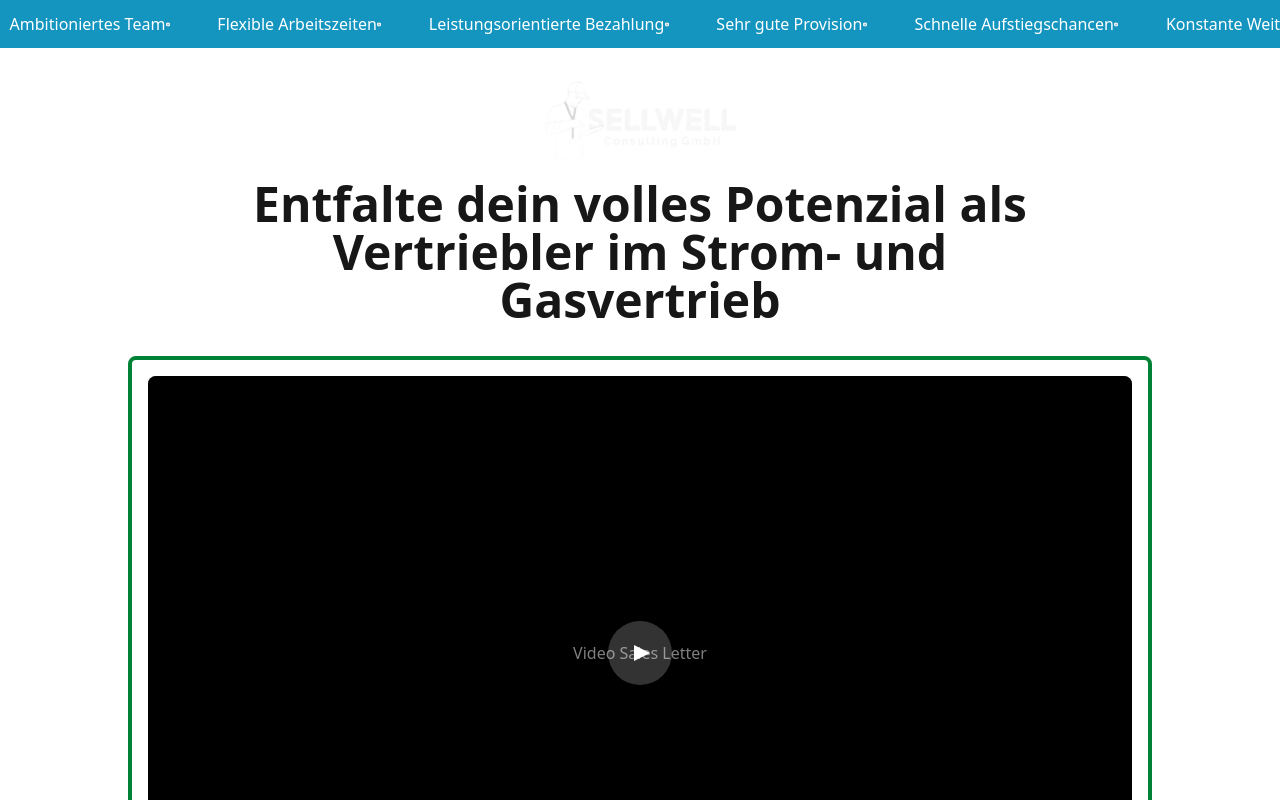
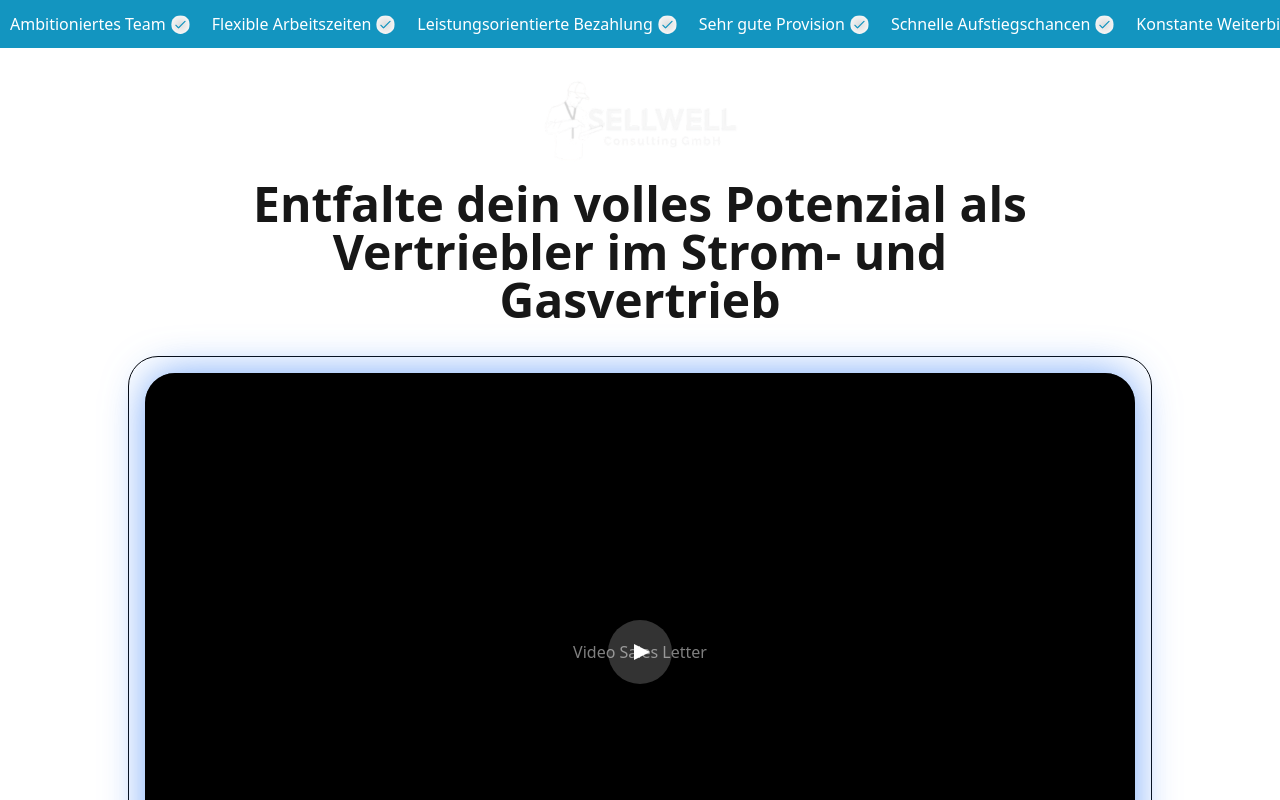
Before and after one commit to mattis-1/sellwell, a Next.js app: page /karriere in a window 1280 px wide. Shown: the top 800 px of the page. Built offline with nearby package versions, Linux system fonts and the light colour scheme; a web font is replaced by a local one.

Commit message:
still styling

```diff
--- a/src/modules/karriere-lp/components/about.tsx
+++ b/src/modules/karriere-lp/components/about.tsx
@@ -51,9 +51,9 @@ export default function SellwellAboutUs() {
             />
           </div>
 
-          <h2 className="text-4xl md:text-5xl font-bold mb-6">Was ist <span className="special-text">Sellwell Consulting</span>?</h2>
+          <h2 className="text-4xl md:text-5xl font-bold mb-6 text-center">Was ist <span className="special-text">Sellwell Consulting</span>?</h2>
 
-          <div className="space-y-4 text-lg">
+          <div className="space-y-4 text-lg text-center">
             <p>
               Mit der SellWell-Consulting GmbH ist es einerseits unser Ziel, Verbrauchern dabei zu helfen, drastisch bei
               ihren Strom- und Gas-Rechnungen zu sparen, und andererseits unseren Mitarbeitern an diesem sehr lukrativen
--- a/src/modules/karriere-lp/components/erwartungen.tsx
+++ b/src/modules/karriere-lp/components/erwartungen.tsx
@@ -37,7 +37,7 @@ export default function SellwellExpectations() {
 
         {/* Background glow */}
         <div className="absolute left-1/2 top-1/2 transform -translate-x-1/2 -translate-y-1/2">
-          <div className="w-[500px] h-[500px] bg-blue-400 rounded-full filter blur-3xl opacity-30" />
+          <div className="w-[500px] h-[500px] bg-[#22d3ee] rounded-full filter blur-3xl opacity-30" />
         </div>
 
         <div className="grid grid-cols-1 md:grid-cols-3 gap-8 max-w-6xl mx-auto relative z-10">
--- a/src/modules/karriere-lp/components/hero.tsx
+++ b/src/modules/karriere-lp/components/hero.tsx
@@ -59,9 +59,9 @@ export default function SellwellHero() {
                 <Image
                 src="/check-lp.svg"
                 alt="check"
-                width={25}
-                height={25}
-                className="pr-5"
+                width={35}
+                height={35}
+                className="pr-2.5 pl-1"
                 />
               </div>
             ))}
@@ -93,8 +93,8 @@ export default function SellwellHero() {
       </h1>
 
       {/* VSL Container */}
-      <div className="w-full max-w-[80%] mx-auto px-4 mb-12 border-4 border-green-700 rounded-lg p-4">
-        <div className="aspect-video relative bg-black rounded-lg overflow-hidden">
+      <div className="w-full max-w-[80%] mx-auto px-4 mb-12 border-1 border-black rounded-[30px] p-4">
+        <div className="aspect-video relative bg-black rounded-[30px] overflow-hidden drop-shadow-[0_0_20px_rgba(59,130,246,0.7)]">
           {/* Replace with actual VSL embed */}
           <div className="absolute inset-0 flex items-center justify-center text-white">
             <p className="text-center">Video Sales Letter</p>
```
